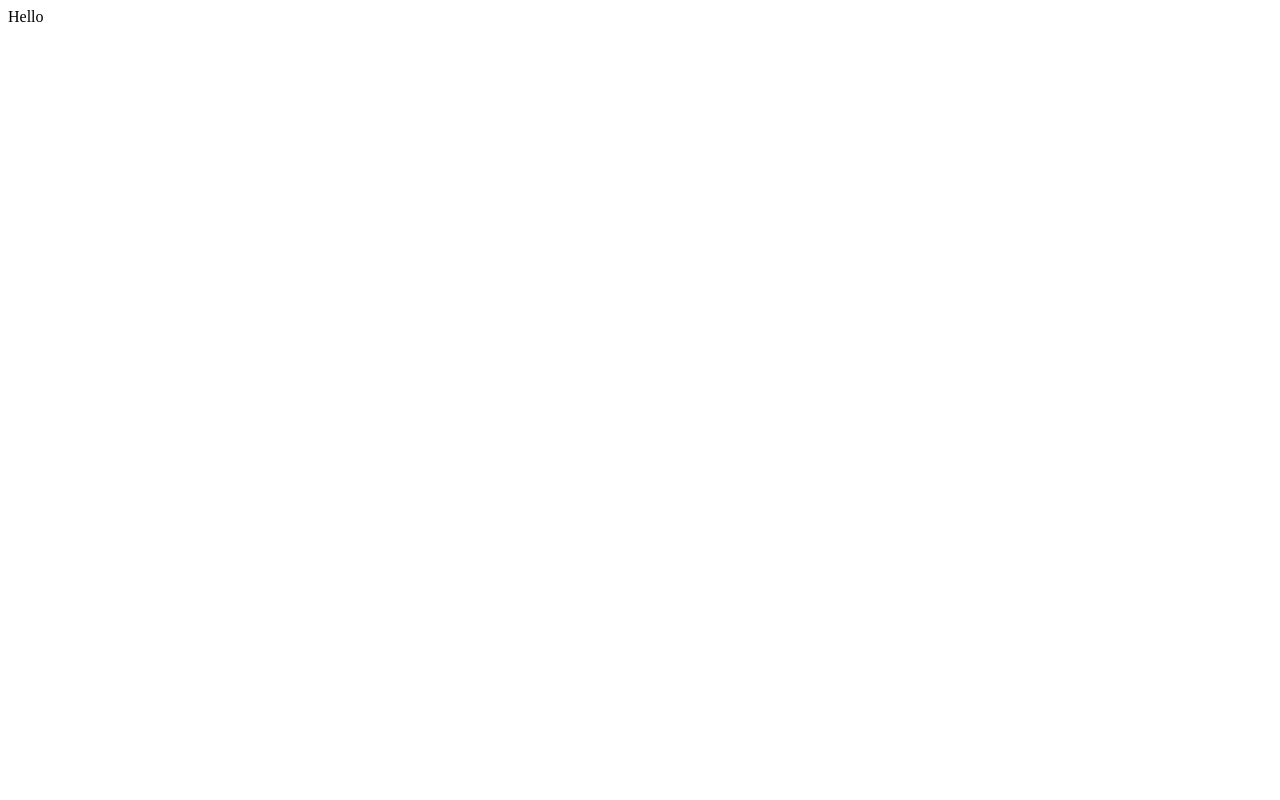
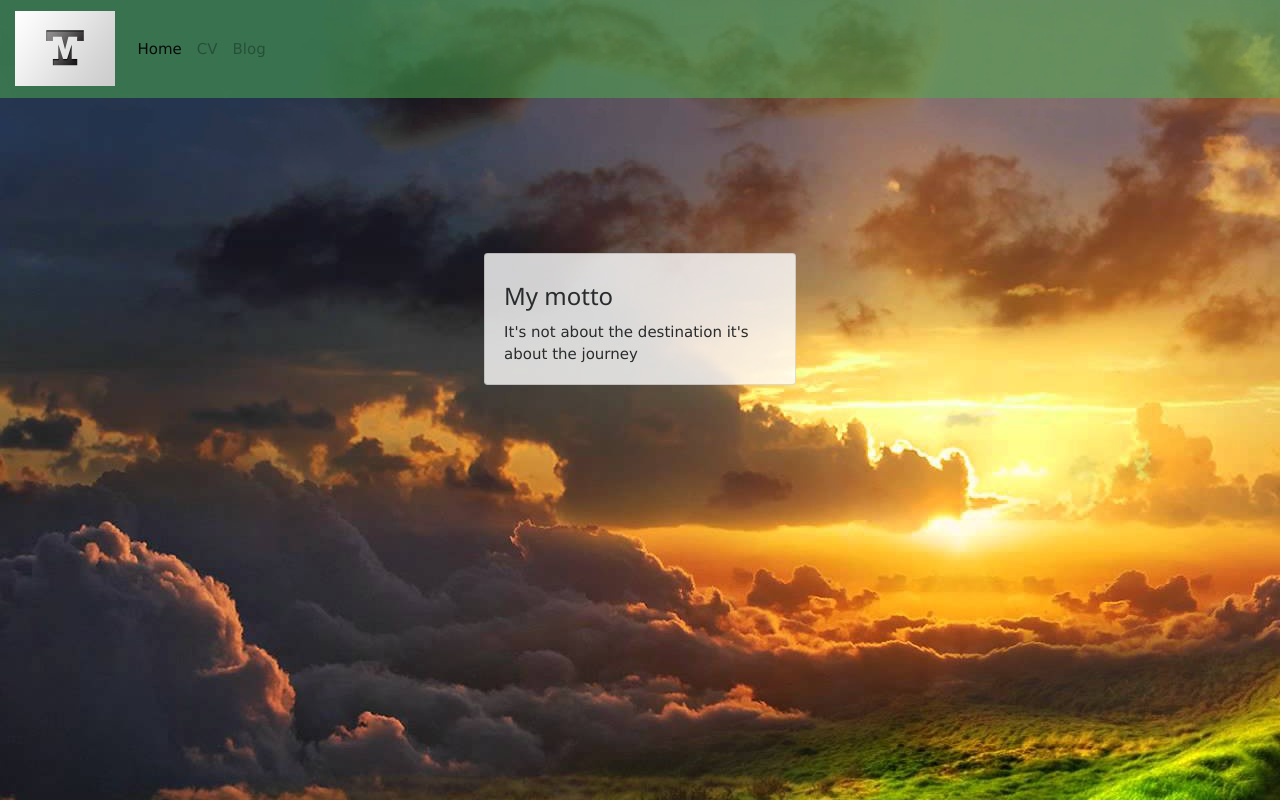
Before and after one commit to mihaiToader/mpw, a plain HTML site: page index.html in a window 1280 px wide. Drawn offline with nearby package versions, Linux system fonts and the light colour scheme.

Commit message:
The beginning

```diff
--- a/index.html
+++ b/index.html
@@ -3,8 +3,49 @@
 <head>
     <meta charset="UTF-8">
     <title>MT</title>
+    <link rel="stylesheet" href="style/style.css">
+    <link rel="stylesheet" href="https://maxcdn.bootstrapcdn.com/bootstrap/4.0.0-alpha.6/css/bootstrap.min.css"
+          integrity="sha384-rwoIResjU2yc3z8GV/NPeZWAv56rSmLldC3R/AZzGRnGxQQKnKkoFVhFQhNUwEyJ" crossorigin="anonymous">
+    <link rel="stylesheet" href="https://www.w3schools.com/w3css/4/w3.css">
+    <link rel="stylesheet" href="https://cdnjs.cloudflare.com/ajax/libs/font-awesome/4.7.0/css/font-awesome.min.css">
+    <script src="https://ajax.googleapis.com/ajax/libs/jquery/3.2.1/jquery.min.js"></script>
+    <link rel='shortcut icon' type='image/x-icon' href='/favicon.ico'/>
+
 </head>
 <body>
-Hello
+<nav class="navbar navbar-toggleable-md navbar-light mpw-navigation-bar">
+    <button class="navbar-toggler navbar-toggler-right" type="button" data-toggle="collapse"
+            data-target="#navbarSupportedContent" aria-controls="navbarSupportedContent" aria-expanded="false"
+            aria-label="Toggle navigation">
+        <span class="navbar-toggler-icon"></span>
+    </button>
+    <a class="navbar-brand" href="#"><img src="resources/images/tm.png" class="mbw-logo"></a>
+
+    <div class="collapse navbar-collapse" id="navbarSupportedContent">
+        <ul class="navbar-nav mr-auto">
+            <li class="nav-item active">
+                <a class="nav-link" href="#">Home <span class="sr-only">(current)</span></a>
+            </li>
+            <li class="nav-item">
+                <a class="nav-link disabled" href="#">CV</a>
+            </li>
+            <li class="nav-item">
+                <a class="nav-link disabled" href="#">Blog</a>
+            </li>
+        </ul>
+    </div>
+</nav>
+<div class="container-fluid mpw-container">
+    <div class="row justify-content-md-center">
+        <div class="col-md-4">
+            <div class="card mpw-card-home-page">
+                <div class="card-block">
+                    <h3 class="card-title">My motto</h3>
+                    <p class="card-text">It's not about the destination it's about the journey</p>
+                </div>
+            </div>
+        </div>
+    </div>
+</div>
 </body>
 </html>
--- a/style/style.css
+++ b/style/style.css
@@ -0,0 +1,22 @@
+body {
+    background: url("../resources/images/background.jpg")
+}
+
+.mpw-navigation-bar {
+    background-color: rgba(76, 175, 80, 0.5)
+}
+
+.mpw-container {
+    width: 80%;
+    height: 100%;
+    margin: auto;
+}
+
+.mbw-logo {
+    width: 100px
+}
+
+.mpw-card-home-page {
+    background-color: rgba(255, 255, 255, 0.8) !important;
+    margin-top: 50%;
+}
```
Also changed, not shown: resources/images/background.jpg (added), resources/images/tm.png (added).
